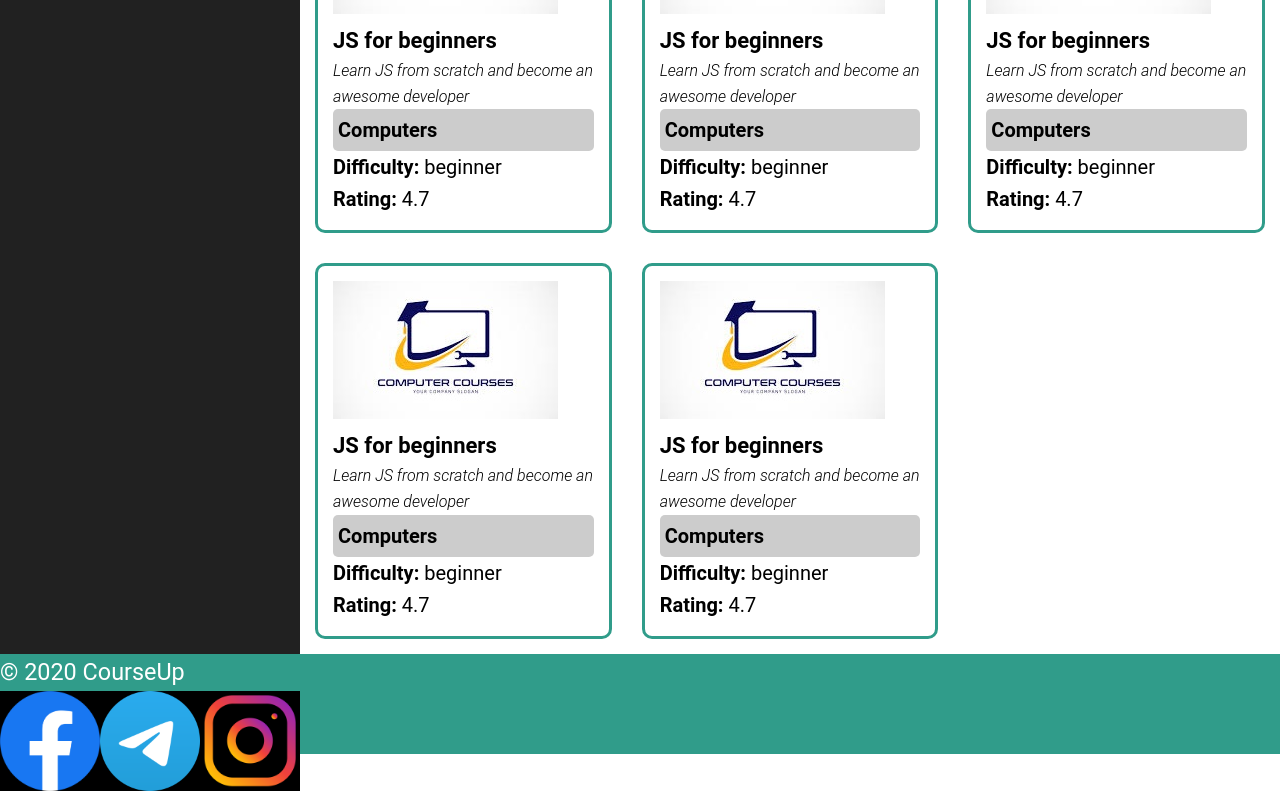
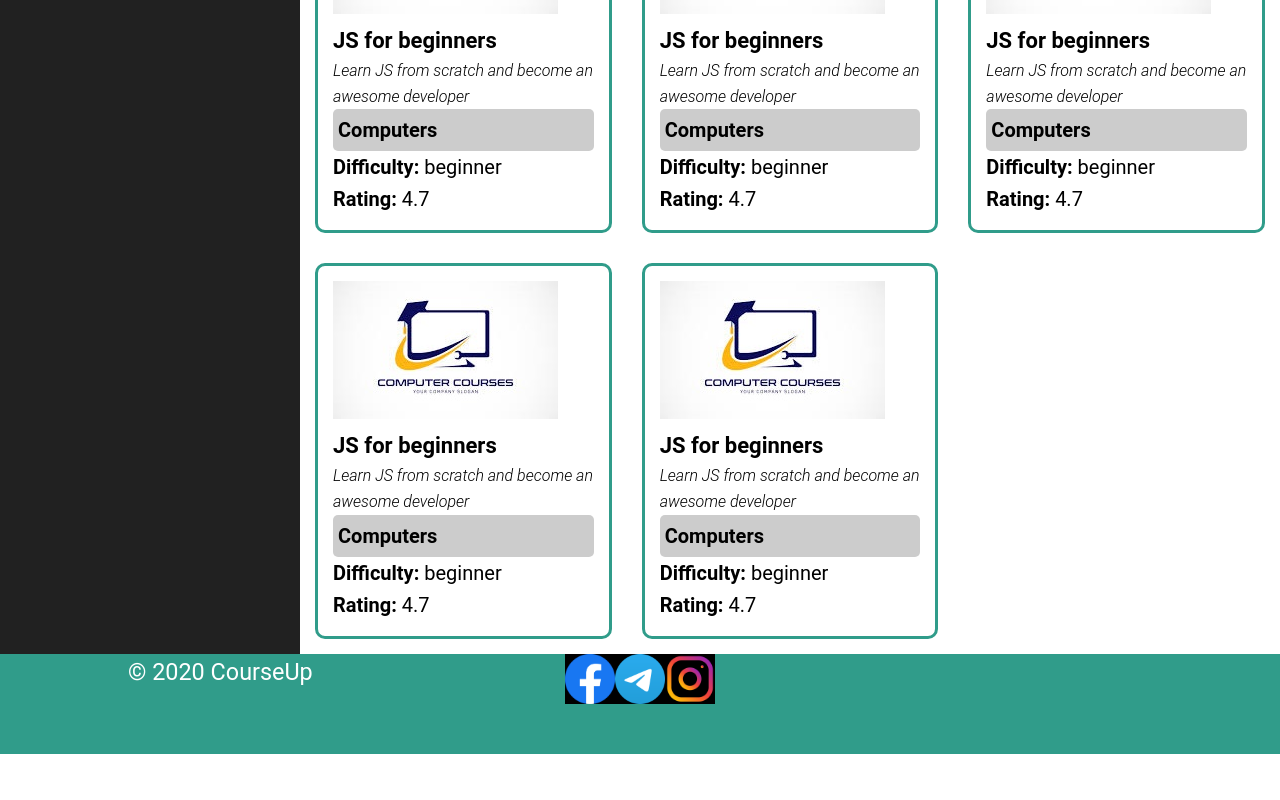
Before and after one commit to Eramik/courseup-front, a React (Create React App) app: page /courses in a window 1280 px wide. Shown: the part 336-1136 px from the top of the page. After the commit the page ends 1090 px from the top, so only its background shows below. Built offline with nearby package versions, Linux system fonts and the light colour scheme.

Commit message:
footerUpgrade

```diff
--- a/src/components/Footer/Footer.module.scss
+++ b/src/components/Footer/Footer.module.scss
@@ -1,20 +1,25 @@
 .Footer {
+    display: flex;
+    flex: 0 0 auto;
     color: white;
     background: #309c8a;
-    grid-area: footer;
-    grid-row: row3;
+
     height: 10rem;
     .FooterText{
         color: white;
         font-weight: normal;
+        position: absolute;
+        margin-left: 10%;
     }
     .FooterImage{
         display: inline-flex;
+        background-color: #309c8a;
+        margin-left: auto;
         margin-right: auto;
-        height: 100%;
     }
     img {
-        height: 100%;
-        width: 10rem;
+        height: 50%;
+        width: 5rem;
+        background-color: #309c8a;
     }
 }
```
